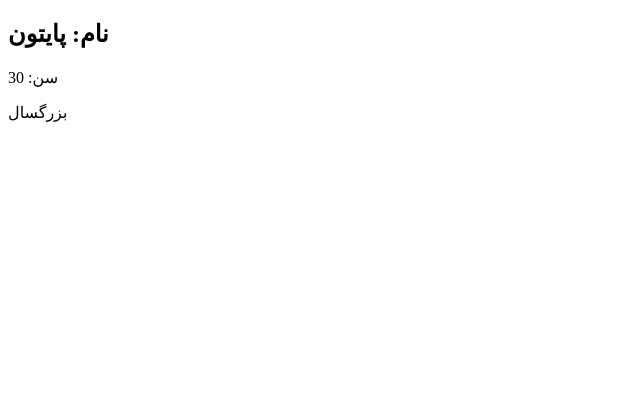
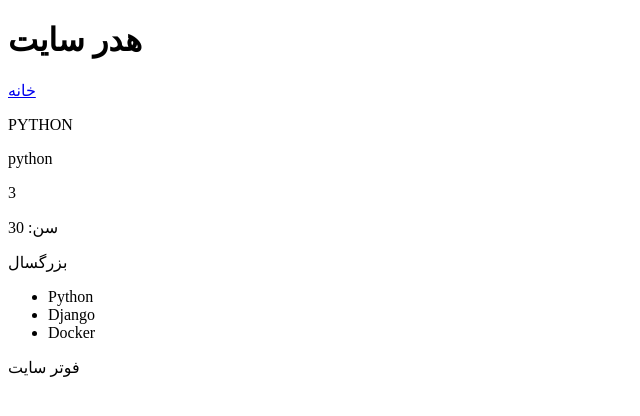
Before and after one commit to mortezash/django, a Django app: page / in a window 1280 px wide. Shown: the top 416 px of the page, without its empty margins (0-640 px from the left). Run offline with Django 5.2, Linux system fonts and the light colour scheme.

Commit message:
feat : Template inheritance , for  , if ,Filters

```diff
--- /dev/null
+++ b/blog/templates/blog/base.html
@@ -0,0 +1,21 @@
+<!DOCTYPE html>
+<html lang="fa">
+<head>
+    <meta charset="UTF-8">
+    <title>{% block title %}سایت{% endblock %}</title>
+</head>
+<body>
+
+<header>
+    <h1>هدر سایت</h1>
+</header>
+
+{% block content %}
+{% endblock %}
+
+<footer>
+    <p>فوتر سایت</p>
+</footer>
+
+</body>
+</html>
--- a/blog/templates/blog/home.html
+++ b/blog/templates/blog/home.html
@@ -1,18 +1,27 @@
-<!DOCTYPE html>
-<html lang="fa">
-<head>
-    <meta charset="UTF-8">
-    <title>خانه</title>
-</head>
-<body>
+{% extends 'blog/base.html' %}
 
-<h2>نام: {{ name }}</h2>
+{% block title %}
+خانه
+{% endblock %}
+
+{% block content %}
+    <a href="{% url 'home' %}">خانه</a>
+    <p>{{ name|upper }}</p>
+    <p>{{ name|lower }}</p>
+    <p>{{ skills|length }}</p>
+
     <p>سن: {{ age }}</p>
     {% if age >= 18 %}
         <p>بزرگسال</p>
     {% else %}
         <p>کودک</p>
     {% endif %}
+    <ul>
+    {% for skill in skills %}
+        <li>{{ skill }}</li>
+    {% endfor %}
+    </ul>
 
-</body>
-</html>
+
+
+{% endblock %}
--- a/blog/urls.py
+++ b/blog/urls.py
@@ -2,5 +2,5 @@ from django.urls import path
 from . import views
 
 urlpatterns = [
-    path('', views.home),
+    path('', views.home, name='home'),
 ]
--- a/blog/views.py
+++ b/blog/views.py
@@ -2,7 +2,8 @@ from django.shortcuts import render
 
 def home(request):
     context = {
-        'name': 'پایتون',
+        'name': 'Python',
         'age': 30,
+        'skills' : ['Python', 'Django', 'Docker']
     }
     return render(request, 'blog/home.html', context)
```
Lines whose indentation alone changed are shown as unchanged.
